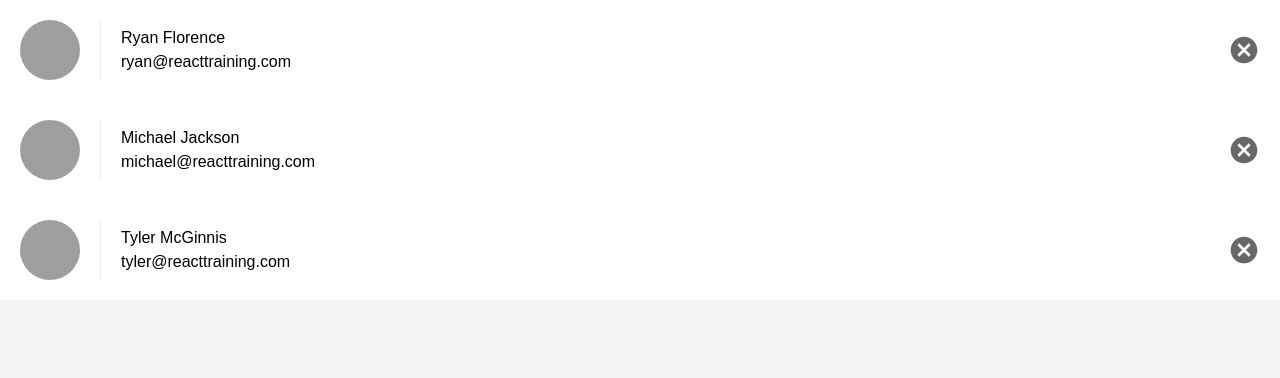
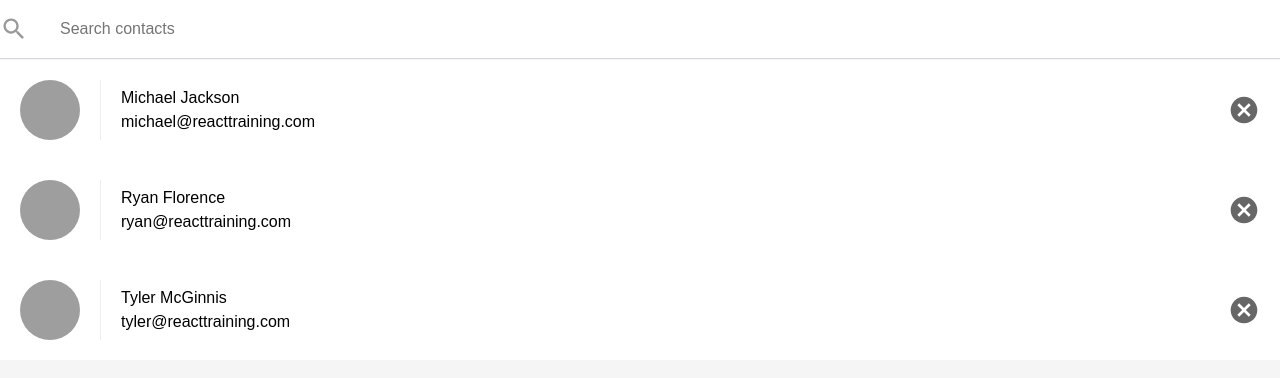
Before and after one commit to dornelasN/reactUdacity, a React (Create React App) app in the folder contacts/: page / in a window 1280 px wide. Shown: the top 378 px of the page. Built offline with nearby package versions, Linux system fonts and the light colour scheme.

Commit message:
added Controlled Components for search bar

```diff
--- a/contacts/package.json
+++ b/contacts/package.json
@@ -3,10 +3,12 @@
   "version": "0.1.0",
   "private": true,
   "dependencies": {
+    "escape-string-regexp": "^1.0.5",
     "prop-types": "^15.5.10",
     "react": "^15.6.1",
     "react-dom": "^15.6.1",
-    "react-scripts": "1.0.10"
+    "react-scripts": "1.0.10",
+    "sort-by": "^1.2.0"
   },
   "scripts": {
     "start": "react-scripts start",
--- a/contacts/src/ListContacts.js
+++ b/contacts/src/ListContacts.js
@@ -1,11 +1,61 @@
-import React from 'react'
+import React, { Component } from 'react'
 import PropTypes from 'prop-types'
+import escapeRegExp from 'escape-string-regexp'
+import sortBy from 'sort-by'
 
-function ListContacts(props) {
+class ListContacts extends Component {
+  static propTypes = {
+      contacts: PropTypes.array.isRequired,
+      onDeleteContact: PropTypes.func.isRequired
+  }
+
+  state = {
+    query: ''
+  }
+
+  updateQuery = (query) => {
+    this.setState({ query: query.trim() })
+  }
+
+  clearQuery = () => {
+    this.setState({query: ''})
+  }
+
+  render(){
+    const { contacts, onDeleteContact } = this.props
+    const { query } = this.state
+
+    let showingContacts
+    if(query){
+      const match = new RegExp(escapeRegExp(query), 'i')
+      showingContacts = contacts.filter((contact) => match.test(contact.name))
+    } else {
+      showingContacts = contacts
+    }
+
+    showingContacts.sort(sortBy('name'))
 
     return (
+      <div className='list-contacts'>
+        <div className='list-contacts-top'>
+          <input
+            className='search-contacts'
+            type='text'
+            placeholder='Search contacts'
+            value={query}
+            onChange={(event) => this.updateQuery(event.target.value)}
+          />
+        </div>
+
+        {showingContacts.length !== contacts.length && (
+          <div className='showing-contacts'>
+            <span>Now showing {showingContacts.length} of {contacts.length} total contacts.</span>
+            <button onClick={this.clearQuery}>Show all</button>
+          </div>
+        )}
+
         <ol className='contact-list'>
-      {props.contacts.map((contact) => (
+          {showingContacts.map((contact) => (
             <li key={contact.id} className='contact-list-item'>
               <div className='contact-avatar' style={{
                 backgroundImage: `url(${contact.avatarURL})`
@@ -14,18 +64,17 @@
                 <p>{contact.name}</p>
                 <p>{contact.email}</p>
               </div>
-          <button onClick={() => props.onDeleteContact(contact)} className='contact-remove'>
+              <button onClick={() => onDeleteContact(contact)} className='contact-remove'>
                 Remove
               </button>
             </li>
           ))}
         </ol>
+      </div>
+
     )
   }
-
-ListContacts.propTypes = {
-  contacts: PropTypes.array.isRequired,
-  onDeleteContact: PropTypes.func.isRequired
 }
 
+
 export default ListContacts
--- a/contacts/src/index.css
+++ b/contacts/src/index.css
@@ -83,7 +83,7 @@
   padding-top: 60px;
 }
 
-.list_contacts-top {
+.list-contacts-top {
   position: fixed;
   width: 100%;
   top: 0;
@@ -96,9 +96,11 @@
   padding: 20px 20px 20px 60px;
   background-image: url('./icons/search.svg');
   background-repeat: no-repeat;
-  background-position: center;
+  background-position: left;
   background-size: 28px;
-  font-size: 0;
+  font-size: 16px;
+  border: 0;
+  outline: none;
 }
 
 .showing-contacts {
```
Also changed, not shown: 1 other file (tests, documents, lock files or other folders). Lines whose indentation alone changed are shown as unchanged.
